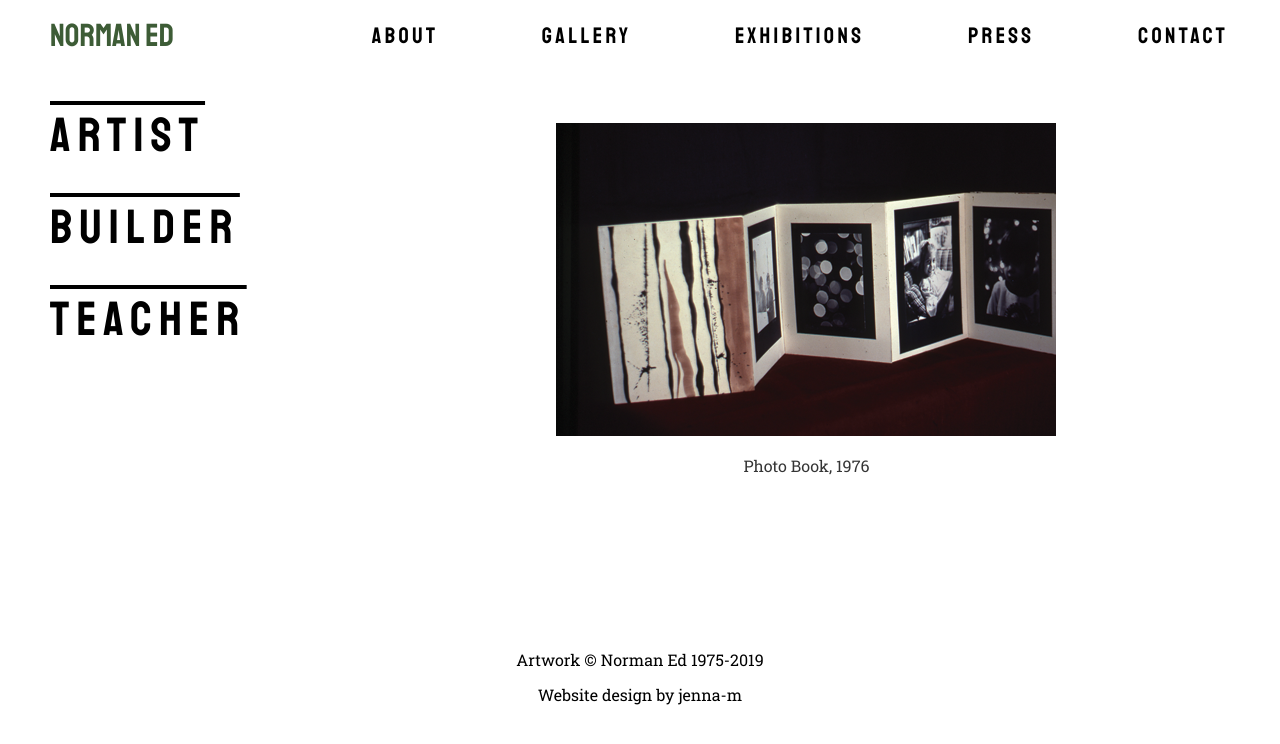
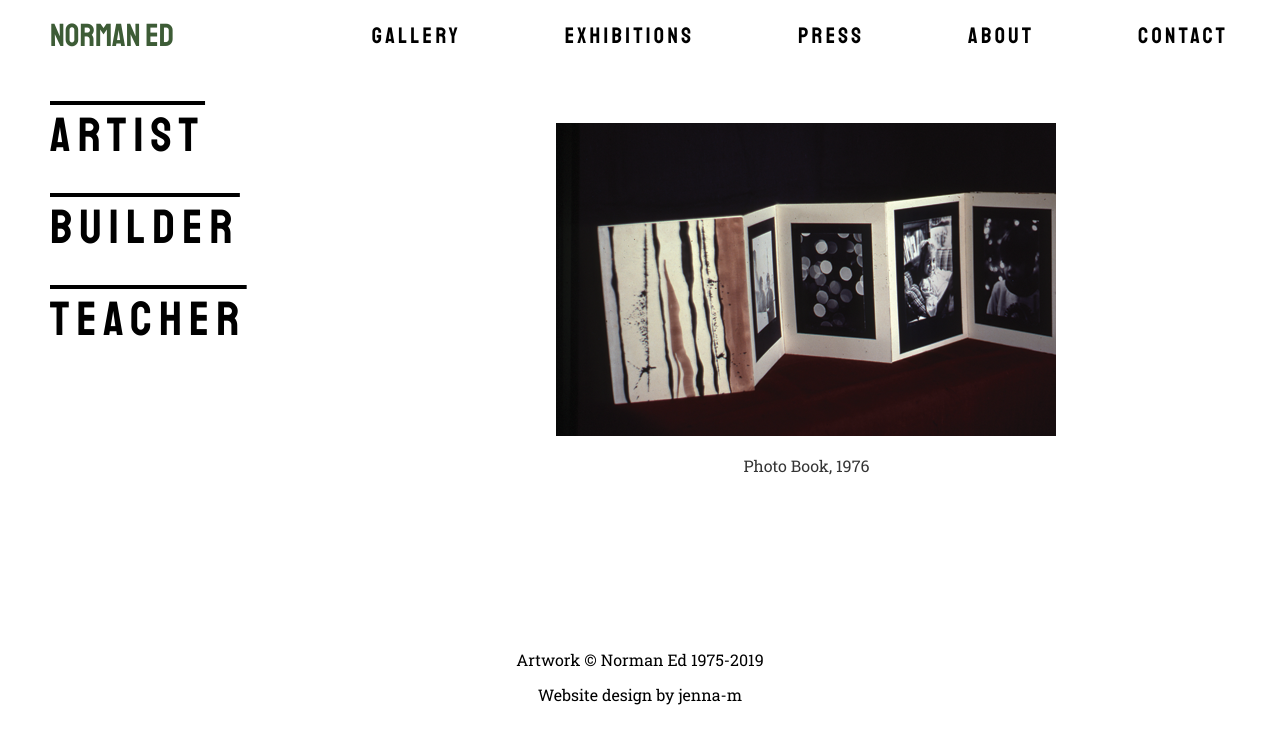
Before and after one commit to jenna-m/norman-ed, a React (Create React App) app in the folder client/: page / in a window 1280 px wide. Shown: the top 744 px of the page. Built offline with nearby package versions, Linux system fonts and the light colour scheme.

Commit message:
Update navbar.js
Rearrange navbar

```diff
--- a/client/src/components/navbar.js
+++ b/client/src/components/navbar.js
@@ -10,13 +10,6 @@ class Navbar extends React.Component {
                 </div>
                 <ul className="menu">
                     <li>
-                        <li className="menu-category"><NavLink to="/bio">About</NavLink></li>
-                        <ul className="dropdown">
-                            <li className="sublink"><NavLink to="/bio">Biography</NavLink></li>
-                            <li className="sublink"><NavLink to="/artist-statement">Artist Statement</NavLink></li>
-                        </ul>
-                    </li>
-                    <li>
                         <li className="menu-category"><NavLink to="/gallery">Gallery</NavLink></li>
                         <ul className="dropdown">
                             <li className="sublink"><NavLink to="/all-work">All Work</NavLink></li>
@@ -27,6 +20,13 @@ class Navbar extends React.Component {
                     </li>
                     <li className="menu-category"><NavLink to="/exhibitions">Exhibitions</NavLink></li>
                     <li className="menu-category"><NavLink to="/press">Press</NavLink></li>
+                    <li>
+                        <li className="menu-category"><NavLink to="/bio">About</NavLink></li>
+                        <ul className="dropdown">
+                            <li className="sublink"><NavLink to="/bio">Biography</NavLink></li>
+                            <li className="sublink"><NavLink to="/artist-statement">Artist Statement</NavLink></li>
+                        </ul>
+                    </li>
                     <li className="menu-category"><NavLink to="/contact">Contact</NavLink></li>
                 </ul>
             </div>
```
